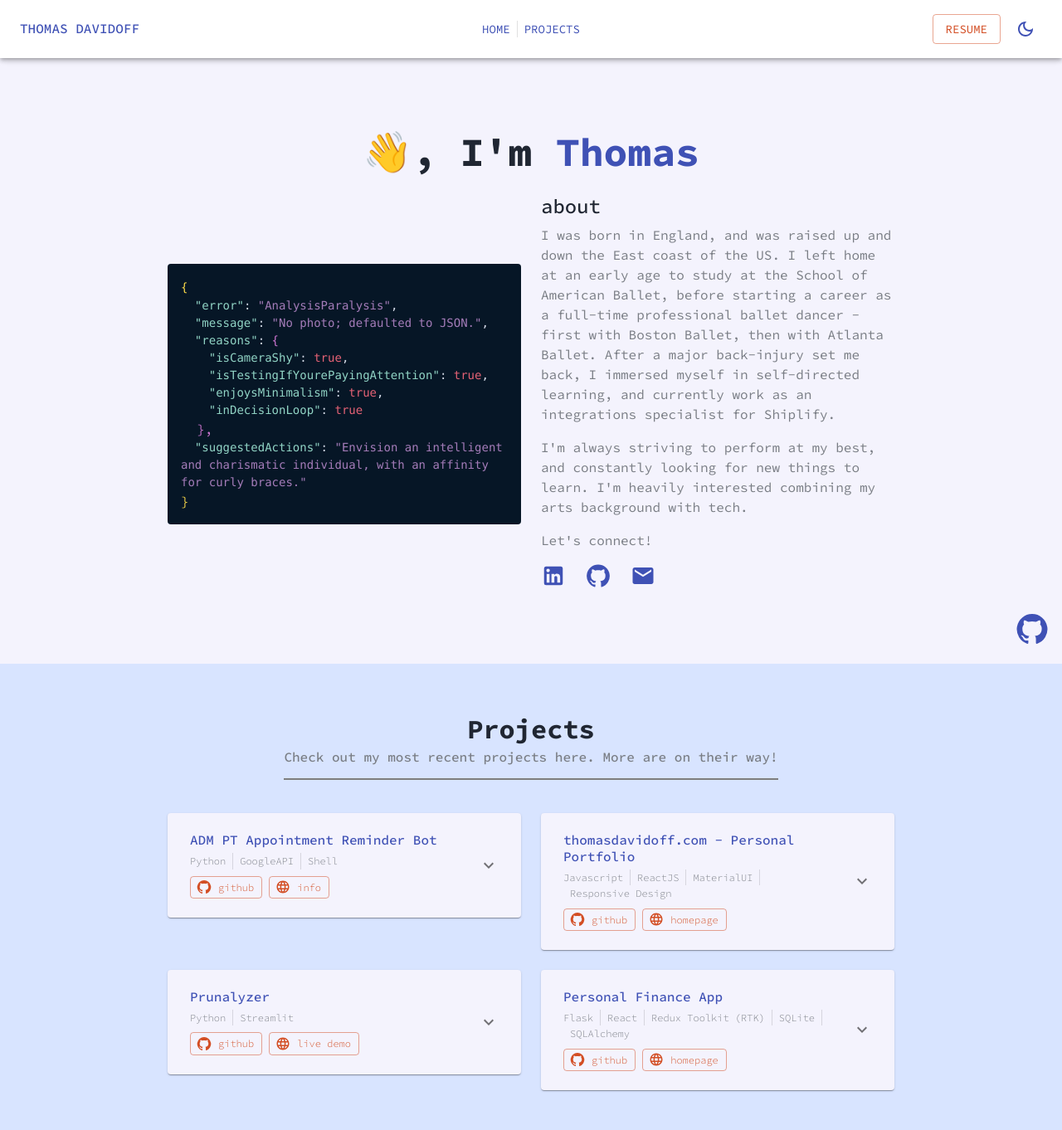
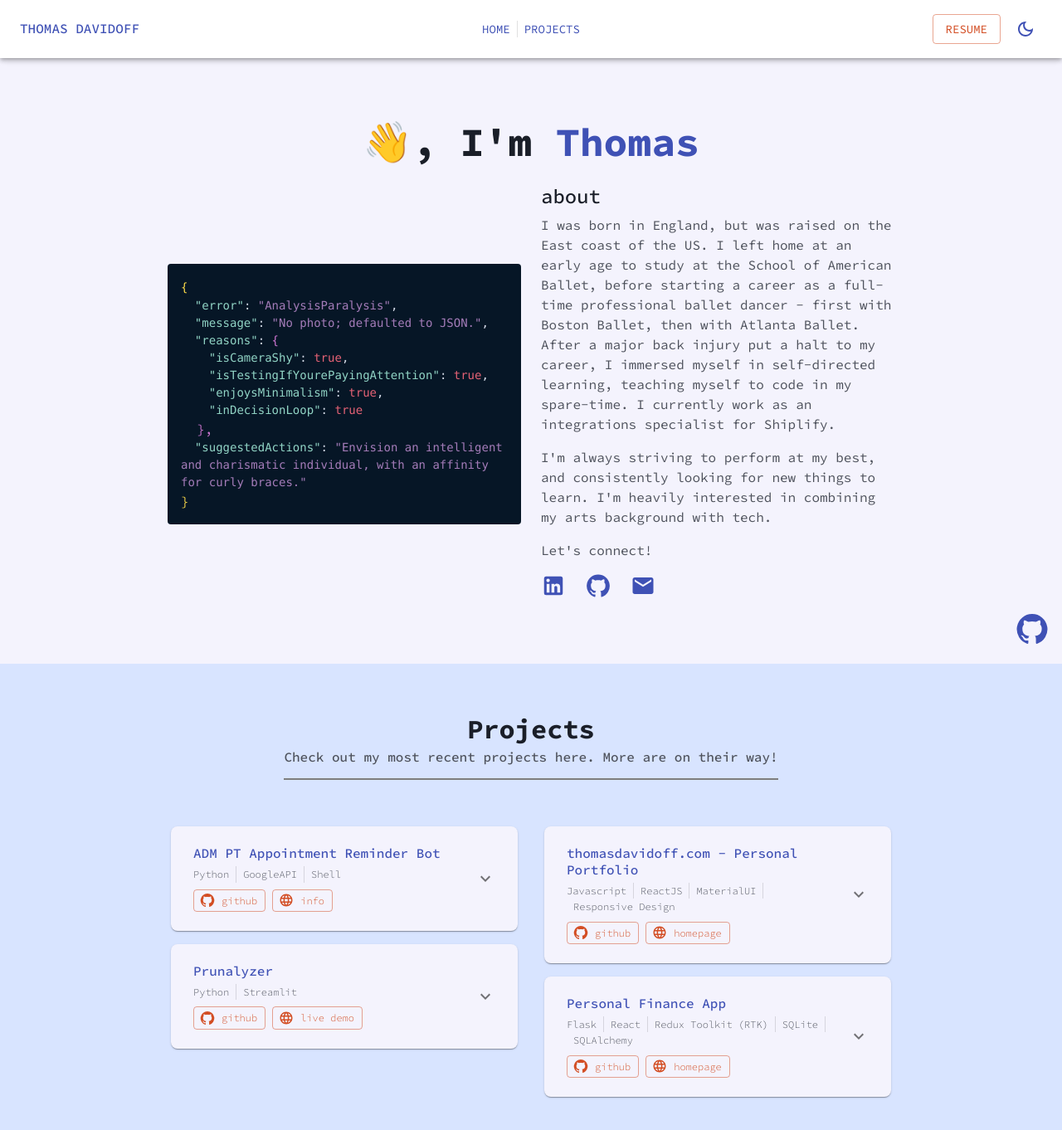
Before and after one commit to thomas-davidoff/personal-portfolio, a React (Vite) app: page / in a window 1280 px wide. Shown: the top 1362 px of the page at 83% size. Built offline with nearby package versions, Linux system fonts and the light colour scheme.

Commit message:
revamped portfolio grid

```diff
--- a/src/components/PaperCard.jsx
+++ b/src/components/PaperCard.jsx
@@ -22,8 +22,26 @@ function PaperCard({
     backgroundColor: palette.background.default,
     color: palette.text.secondary,
     border: '1px solid transparent',
-    transition: 'all .2s ease-in-out',
+    transition: 'all .3s ease-out',
     padding: 10,
+    borderRadius: '8px', // Apply uniform border radius
+    '&:before': {
+      display: 'none', // Optionally remove the default border line inside the accordion
+    },
+    '&:first-of-type': {
+      borderRadius: '8px',
+    },
+    '&:last-of-type': {
+      borderRadius: '8px',
+    },
+    '&:hover': {
+      border: `1px solid ${palette.primary.light}`,
+      bgcolor: palette.background.paper,
+      scale: '1.02',
+    },
+    '&.Mui-expanded': {
+      '&.MuiAccordion-root': { bgcolor: palette.background.paper },
+    },
   }));
 
   const giveIcon = (iconKey) => {
@@ -40,12 +58,17 @@ function PaperCard({
 
   return (
     <AccordionItem
+      disableGutters
       sx={{
         '&:hover': {
           border: `1px solid ${palette.primary.light}`,
           bgcolor: palette.background.paper,
-          scale: '1.02',
         },
+        '&.Mui-expanded': {
+          '&.MuiAccordion-root': { bgcolor: palette.background.paper },
+        },
+        width: '100%',
+        mb: 2,
       }}
     >
       <AccordionSummary
@@ -54,7 +77,6 @@ function PaperCard({
         id="panel2a-header"
       >
         <Box paddingRight="10px" marginRight="5px" flexGrow={1}>
-          {/* Title/subtitle */}
           <Typography variant="h4" color="primary" gutterBottom>
             {title}
           </Typography>
--- a/src/scenes/home/Portfolio.jsx
+++ b/src/scenes/home/Portfolio.jsx
@@ -1,10 +1,25 @@
-import { Box, Typography, Grid } from '@mui/material';
+import {
+  Box, Typography, Grid, useMediaQuery,
+} from '@mui/material';
 import { useTheme } from '@mui/material/styles';
 import PaperCard from '@/components/PaperCard';
 import projectData from '@/data/projectsData.json';
 
 function Portfolio() {
-  const { constants, palette } = useTheme();
+  const { constants, palette, breakpoints } = useTheme();
+  const medScreen = useMediaQuery(breakpoints.up('md'));
+
+  const projects = medScreen
+    ? {
+      gridAreaA: projectData.filter((_, index) => index % 2 === 0),
+      gridAreaB: projectData.filter((_, index) => index % 2 !== 0),
+    }
+    : {
+      gridAreaA: projectData,
+    };
+
+  console.log(projects);
+
   return (
     <Box
       id="portfolio"
@@ -52,17 +67,42 @@ function Portfolio() {
             Check out my most recent projects here. More are on their way!
           </Typography>
         </Box>
-        <Grid container spacing={{ xs: 2, md: 3 }} columns={{ xs: 4, md: 12 }} maxWidth="900px">
-          {projectData.map((project) => (
-            <Grid item xs={6} key={`${project.title}_grid_card`}>
+        <Grid container maxWidth={900}>
+          <Grid item xs={12} md={6} sx={{ padding: 2, boxSizing: 'border-box' }}>
+            {medScreen
+              ? projectData
+                .filter((_, index) => index % 2 === 0)
+                .map((project) => (
                   <PaperCard
                     title={project.title}
                     technologies={project.technologies}
                     links={project.links}
                     description={project.description}
                   />
+                ))
+              : projectData.map((project) => (
+                <PaperCard
+                  title={project.title}
+                  technologies={project.technologies}
+                  links={project.links}
+                  description={project.description}
+                />
+              ))}
           </Grid>
+          {medScreen && (
+            <Grid item xs={12} md={6} sx={{ padding: 2, boxSizing: 'border-box' }}>
+              {projectData
+                .filter((_, index) => index % 2 !== 0)
+                .map((project) => (
+                  <PaperCard
+                    title={project.title}
+                    technologies={project.technologies}
+                    links={project.links}
+                    description={project.description}
+                  />
                 ))}
+            </Grid>
+          )}
         </Grid>
       </Box>
     </Box>
--- a/src/scenes/home/Welcome.jsx
+++ b/src/scenes/home/Welcome.jsx
@@ -70,15 +70,17 @@ function Welcome() {
               paragraph
               sx={{ marginTop: { xs: 4, md: 0 } }}
             >
-              I was born in England, and was raised up and down the East coast of the US. I left
-              home at an early age to study at the School of American Ballet, before starting a
-              career as a full-time professional ballet dancer - first with Boston Ballet, then with
-              Atlanta Ballet. After a major back-injury set me back, I immersed myself in
-              self-directed learning, and currently work as an integrations specialist for Shiplify.
+              I was born in England, but was raised on the East coast of the US. I left home at an
+              early age to study at the School of American Ballet, before starting a career as a
+              full-time professional ballet dancer - first with Boston Ballet, then with Atlanta
+              Ballet. After a major back injury put a halt to my career, I immersed myself in
+              self-directed learning, teaching myself to code in my spare-time. I currently work as
+              an integrations specialist for Shiplify.
             </Typography>
             <Typography variant="body1" paragraph color={palette.text.secondary}>
-              I&apos;m always striving to perform at my best, and constantly looking for new things
-              to learn. I&apos;m heavily interested combining my arts background with tech.
+              I&apos;m always striving to perform at my best, and consistently looking for new
+              things to learn. I&apos;m heavily interested in combining my arts background with
+              tech.
             </Typography>
             <Typography variant="body1" paragraph color={palette.text.secondary}>
               Let&apos;s connect!
--- a/src/theme.js
+++ b/src/theme.js
@@ -208,8 +208,8 @@ export const themeSettings = (mode) => {
             accent: colors.lavender[500], // Light green as an accent
           },
           text: {
-            primary: colors.raisinBlack[500], // Dark grey for primary text
-            secondary: colors.raisinBlack[300], // Medium grey for secondary text
+            primary: colors.raisinBlack[600], // Dark grey for primary text
+            secondary: colors.raisinBlack[400], // Medium grey for secondary text
           },
         }),
     },
```
Lines whose indentation alone changed are shown as unchanged.
